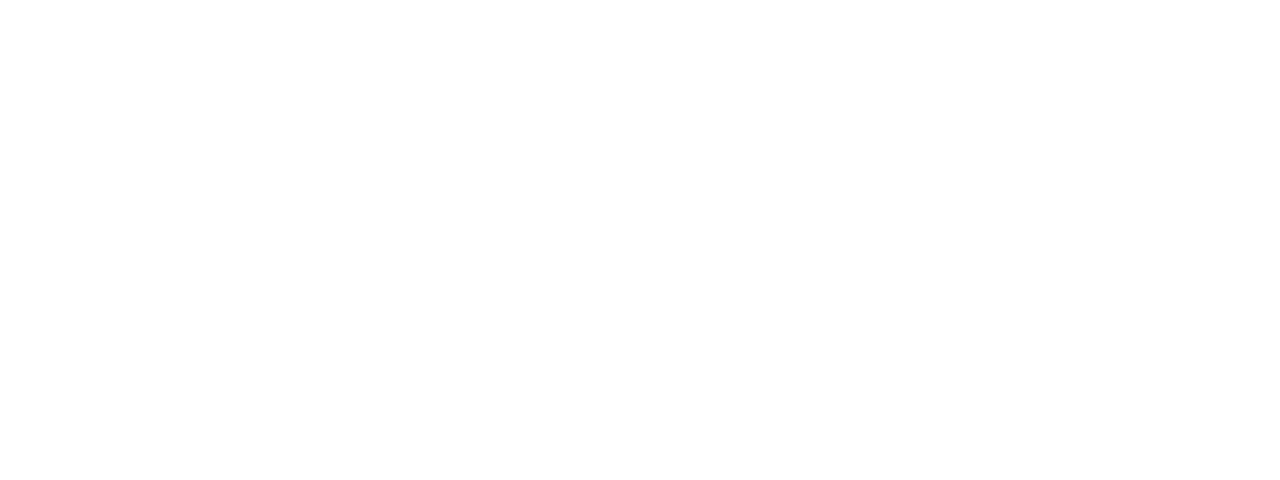
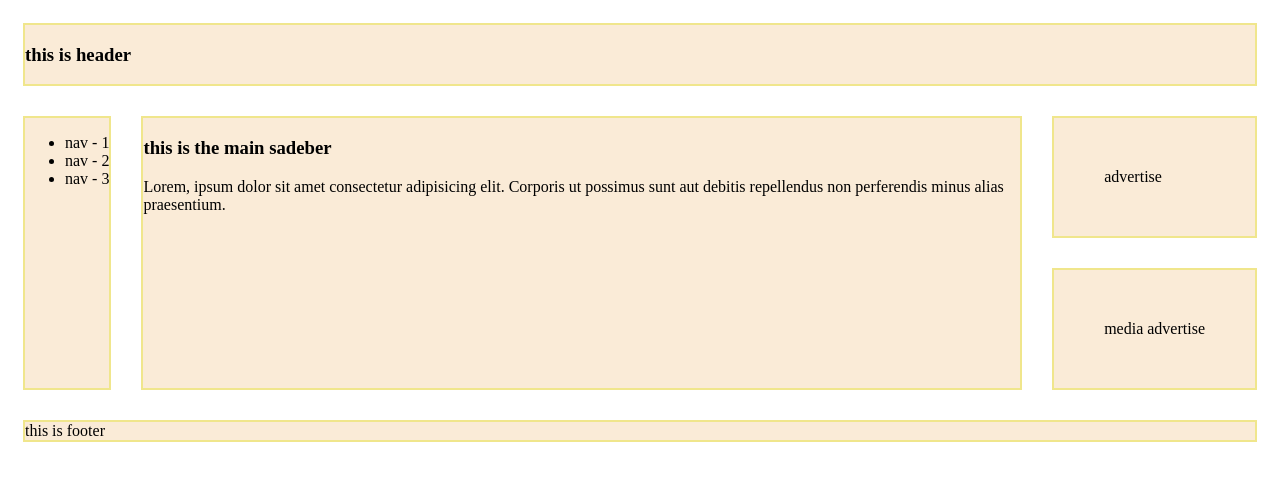
Before and after one commit to kowserahmed121/grid-area-layout, a plain HTML site: page index.html in a window 1280 px wide. Drawn offline with Linux system fonts and the light colour scheme.

Commit message:
use of grid area

```diff
--- a/css/style.css
+++ b/css/style.css
@@ -0,0 +1,56 @@
+header, nav, main, aside, footer{
+    background-color: antiquewhite;
+    border: 2px solid khaki;
+    margin: 15px;
+}
+
+aside .ad,.media{
+    padding: 50px;
+}
+
+header{
+    grid-area: header;
+}
+
+nav{
+    grid-area: nav;
+}
+
+main{
+    grid-area: main;
+}
+
+.ad{
+    grid-area: ad;
+}
+
+.media{
+    grid-area: media;
+}
+
+footer{
+    grid-area: footer;
+}
+
+.container{
+    display: grid;
+    grid-template-areas:
+    "header header header"
+    "nav main ad"
+    "nav main  media"
+    "footer footer footer";
+}
+
+/* for mobile responsive  */
+@media  screen and (max-width:576px) {
+    .container{
+        grid-template-areas:
+        "header"
+        "nav"
+        "ad"
+        "media"
+        "main"
+        "footer"
+        ;
+    }
+}
--- a/index.html
+++ b/index.html
@@ -6,7 +6,29 @@
     <title>grid area template</title>
     <link rel="stylesheet" href="./css/style.css">
 </head>
-<body>
-
+<body class="container">
+    <header>
+        <h3>this is header</h3>
+    </header>
+    <nav>
+        <ul>
+            <li>nav - 1</li>
+            <li>nav - 2</li>
+            <li>nav - 3</li>
+        </ul>
+    </nav>
+    <main>
+        <div>
+            <h3>this is the main sadeber</h3>
+            <p>Lorem, ipsum dolor sit amet consectetur adipisicing elit. Corporis ut possimus sunt aut debitis repellendus non perferendis minus alias praesentium.</p>
+        </div>
+    </main>
+    <aside>
+        <div class="ad">advertise</div>
+    </aside>
+    <aside>
+        <div class="media">media advertise</div>
+    </aside>
+    <footer>this is footer</footer>
 </body>
 </html>
```
